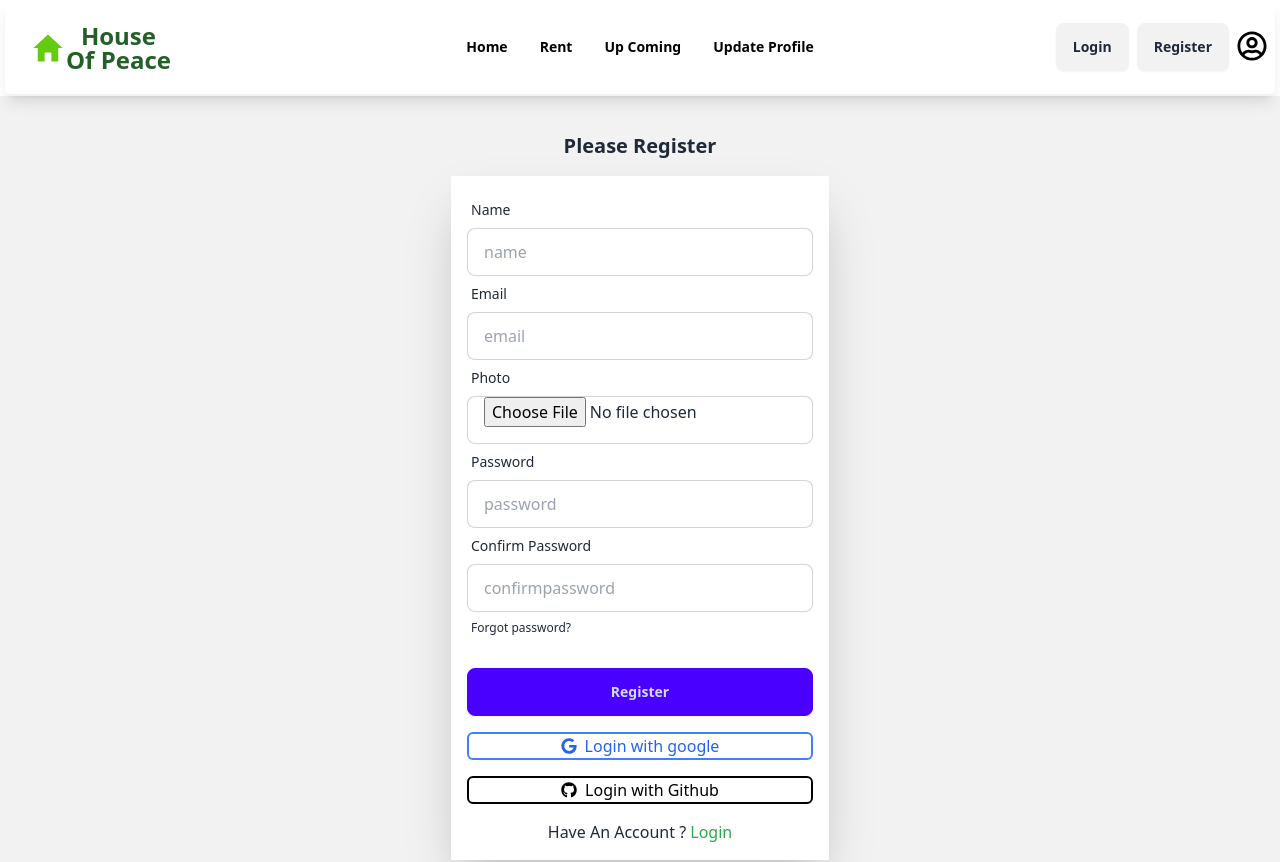
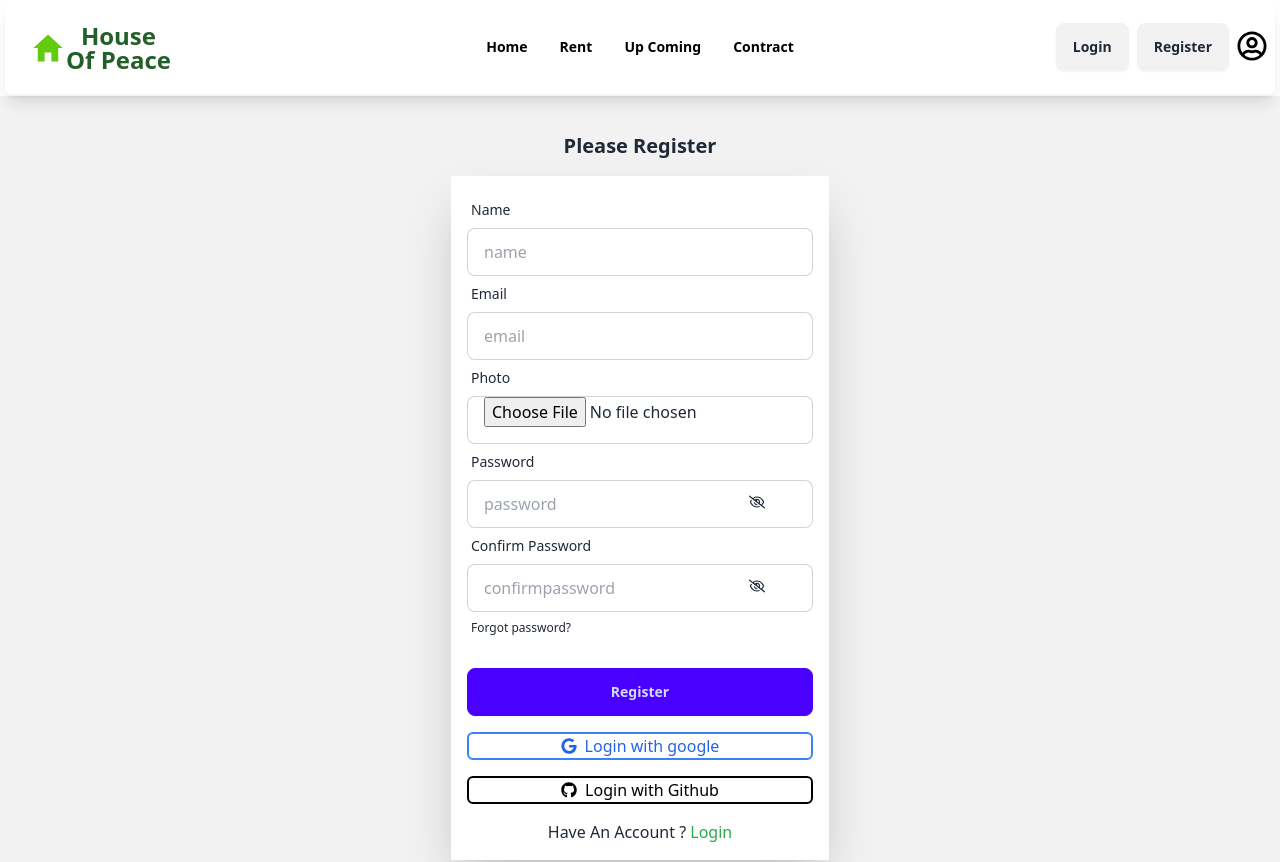
Before and after one commit to Juwelrana434/Residential, a React (Vite) app: page /register in a window 1280 px wide. Shown: the top 862 px of the page. Built offline with nearby package versions, Linux system fonts and the light colour scheme; no server answers.

Commit message:
Dynamic title add

```diff
--- a/src/About/About.jsx
+++ b/src/About/About.jsx
@@ -1,8 +1,12 @@
+import { useEffect } from "react";
 import Home12 from "../../src/assets/Home12.jpg";
 import Home13 from "../../src/assets/Home13.jpg";
 import Home14 from "../../src/assets/Home14.jpg";
 
 const About = () => {
+  useEffect(() => {
+    document.title = "About";
+    })
   return (
     <div>
     <div><h1 className="lg:text-[60px] text-white font-bold bg-gradient-to-r from-indigo-500 from-10% via-sky-500 via-30% to-emerald-500 to-90% my-6 rounded-lg">
--- a/src/Error/Error.jsx
+++ b/src/Error/Error.jsx
@@ -1,7 +1,11 @@
 
+import { useEffect } from 'react';
 import { Link } from 'react-router-dom';
 
 const Error = () => {
+    useEffect(() => {
+        document.title = "Error";
+        })
     return (
         <div>
              <div className="flex flex-col items-center my-auto">
--- a/src/pages/Home.jsx
+++ b/src/pages/Home.jsx
@@ -26,6 +26,9 @@ AOS.init();
 
 
 const Home = () => {
+  useEffect(() => {
+    document.title = "Home";
+    })
   const [properties, setProperties] = useState([]);
   useEffect(() => {
     fetch("/estatesection.json")
--- a/src/pages/Login.jsx
+++ b/src/pages/Login.jsx
@@ -1,12 +1,15 @@
 import { Link } from "react-router-dom";
 import { FaGoogle } from "react-icons/fa";
 import { FaGithub } from "react-icons/fa";
-import { useContext } from "react";
+import { useContext, useEffect } from "react";
 import { AuthContext } from "../FirebaseAuthProvider/FirebaseProvider";
 import Home5 from "../../src/assets/Home5.jpg";
 
 
 const Login = () => {
+  useEffect(() => {
+    document.title = "Login";
+    })
 const {loginUser, googleLogin, setUser, gitHubLogin} = useContext(AuthContext)
   const handleLogin = (e) => {
     e.preventDefault()
@@ -43,6 +46,7 @@ const {loginUser, googleLogin, setUser, gitHubLogin} = useContext(AuthContext)
         <div className="form-control">
           <label className="label">
             <span className="label-text">Password</span>
+
           </label>
           <input name='password' type="password" placeholder="password" className="input input-bordered" required />
           <label className="label">
--- a/src/pages/Navbar.jsx
+++ b/src/pages/Navbar.jsx
@@ -1,10 +1,13 @@
 import { NavLink } from "react-router-dom";
 import { FaRegUserCircle } from "react-icons/fa";
 import { IoMdHome } from "react-icons/io";
-import { useContext } from "react";
+import { useContext, useEffect } from "react";
 import { AuthContext } from "../FirebaseAuthProvider/FirebaseProvider";
 
 const Navbar = () => {
+  useEffect(() => {
+    document.title = "Navbar";
+    })
   const { user, logOut } = useContext(AuthContext);
   console.log(user);
   const navlink = (
@@ -19,11 +22,15 @@ const Navbar = () => {
         <NavLink to="/upcoming">Up Coming</NavLink>
       </li>
       <li>
-        <NavLink to="/career">Update Profile </NavLink>
+        <NavLink to="/prof">Contract </NavLink>
       </li>
       {user && <li>
+        <NavLink to="/profile">Update Profile </NavLink>
+      </li>}
+      {user && <li className="flex">
         <NavLink to="/about">About</NavLink>
-      </li>}
+      </li>
+      }
     </>
   );
   return (
--- /dev/null
+++ b/src/pages/Profile.jsx
@@ -0,0 +1,19 @@
+import { useContext, useEffect } from "react";
+import { AuthContext } from "../FirebaseAuthProvider/FirebaseProvider";
+
+const Profile = () => {
+useEffect(() => {
+document.title = "Profile";
+})
+  const { user } = useContext(AuthContext);
+  console.log(user);
+  return (
+    <div className="flex lg:justify-evenly gap-6 items-center">
+      <div className="h-full font-bold"><h1>Name : {user?.displayName}</h1>
+      <h1> Email : {user.email}</h1></div>
+      <img src={user.photoURL} className="h-[200px] mt-6" />
+    </div>
+  );
+};
+
+export default Profile;
--- a/src/pages/Property.jsx
+++ b/src/pages/Property.jsx
@@ -1,8 +1,11 @@
 
 import { Link } from "react-router-dom";
 import { AuthContext } from "../FirebaseAuthProvider/FirebaseProvider";
-import { useContext } from "react";
+import { useContext, useEffect } from "react";
 const Property = ({property}) => {
+  useEffect(() => {
+    document.title = "Home -House of peace";
+    })
 
 const{user} = useContext(AuthContext)
 // console.log(user)
@@ -19,7 +22,7 @@ const{user} = useContext(AuthContext)
 
     {user ? (<div className="w-full my-4 px-4"><Link to={`/property/${property.property.id}`}><button className="btn btn-primary w-full">View Details</button></Link></div>) :
     (<div className="w-full my-4 px-4"><Link to="/login"><button className="btn btn-primary w-full">View Details</button></Link></div>)
-    };
+    }
     {/* <div className="w-full my-4 px-4"><Link to={`/property/${property.property.id}`}><button className="btn btn-primary w-full">View Details</button></Link></div> */}
 
 
--- a/src/pages/PropertyDetails.jsx
+++ b/src/pages/PropertyDetails.jsx
@@ -2,6 +2,9 @@ import { useEffect, useState } from "react";
 import { useParams } from "react-router-dom";
 
 const PropertyDetails = () => {
+  useEffect(() => {
+    document.title = "Property Details";
+    })
   const [details, setDetails] = useState([]);
   const [estateDetails, setEstateDetails] = useState([]);
 
--- a/src/pages/Register.jsx
+++ b/src/pages/Register.jsx
@@ -1,16 +1,22 @@
 import { Link } from "react-router-dom";
 import { FaGoogle } from "react-icons/fa";
 import { FaGithub } from "react-icons/fa";
-import { useContext, useState } from "react";
+import { useContext, useEffect, useState } from "react";
 import { AuthContext } from "../FirebaseAuthProvider/FirebaseProvider";
 import { ToastContainer, toast } from "react-toastify";
 import "react-toastify/dist/ReactToastify.css";
+import { FaRegEyeSlash, FaRegEye } from "react-icons/fa6";
 // react hook
 import { useForm } from "react-hook-form";
 
 const Register = () => {
+  useEffect(() => {
+    document.title = "Register";
+    })
   const { registerUser, setUser } = useContext(AuthContext);
   const [error, setError] = useState("");
+  // show password
+  const [showPassWord, setShowPassWord]= useState(false);
   const handleRegister = (e) => {
     e.preventDefault();
     const name = e.target.name.value;
@@ -102,25 +108,35 @@ const Register = () => {
                 required
               />
             </div>
-            <div className="form-control">
+            <div className="form-control relative">
               <label className="label">
                 <span className="label-text">Password</span>
+                <span onClick={ () => setShowPassWord(!showPassWord)} className="absolute top-[50px] right-12">
+                {
+                 showPassWord ? <FaRegEye /> :<FaRegEyeSlash />
+
+                 }</span>
               </label>
               <input
                 name="password"
-                type="password"
+                type={ showPassWord ? "text" :"password"}
                 placeholder="password"
                 className="input input-bordered"
                 required
               />
             </div>
-            <div className="form-control">
+            <div className="form-control relative">
               <label className="label">
                 <span className="label-text">Confirm Password</span>
+                <span onClick={ () => setShowPassWord(!showPassWord)} className="absolute top-[50px] right-12">
+                {
+                 showPassWord ? <FaRegEye /> :<FaRegEyeSlash />
+
+                 }</span>
               </label>
               <input
                 name="confirmpassword"
-                type="password"
+                type={ showPassWord ? "text" :"password"}
                 placeholder="confirmpassword"
                 className="input input-bordered"
                 required
```
Also changed, not shown: src/pages/Upcoming.jsx (+12 -16 lines), src/routes/Routes.jsx (+7 -1 lines).
